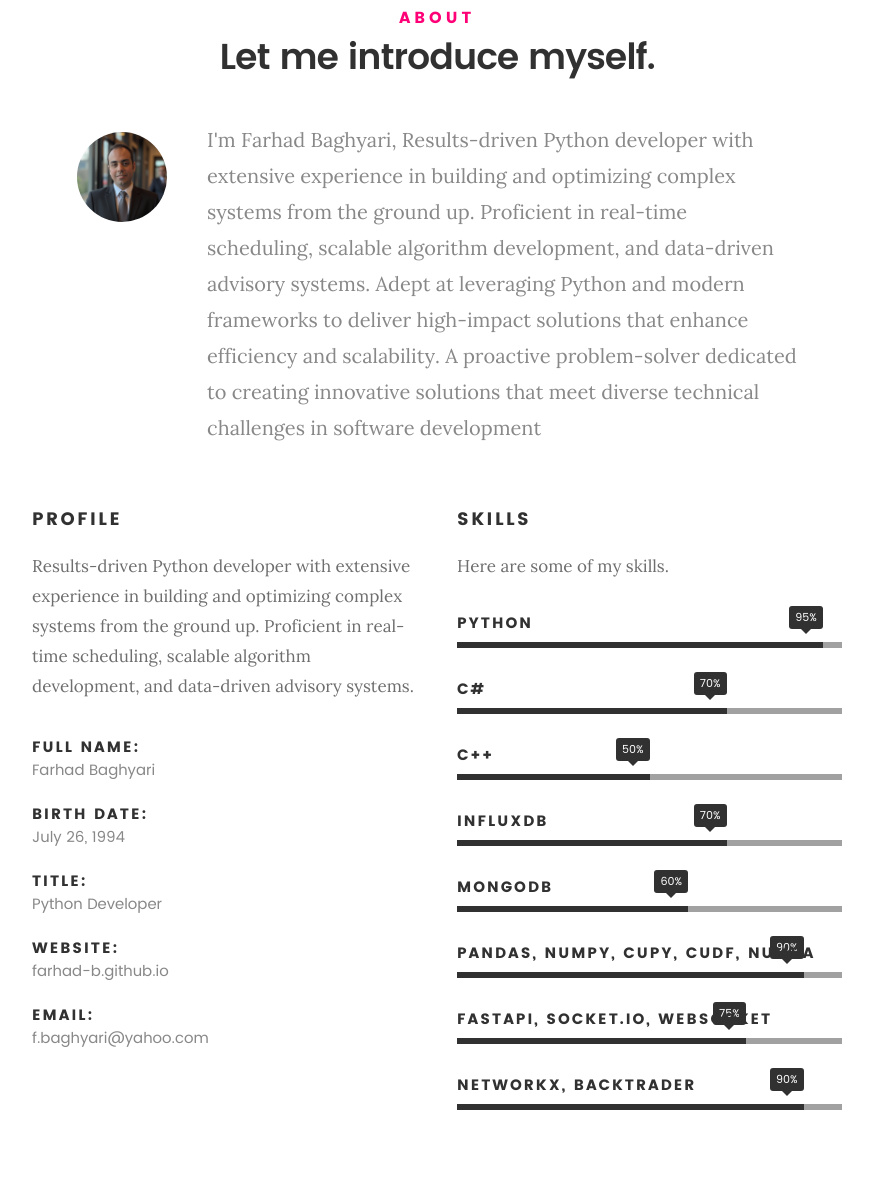
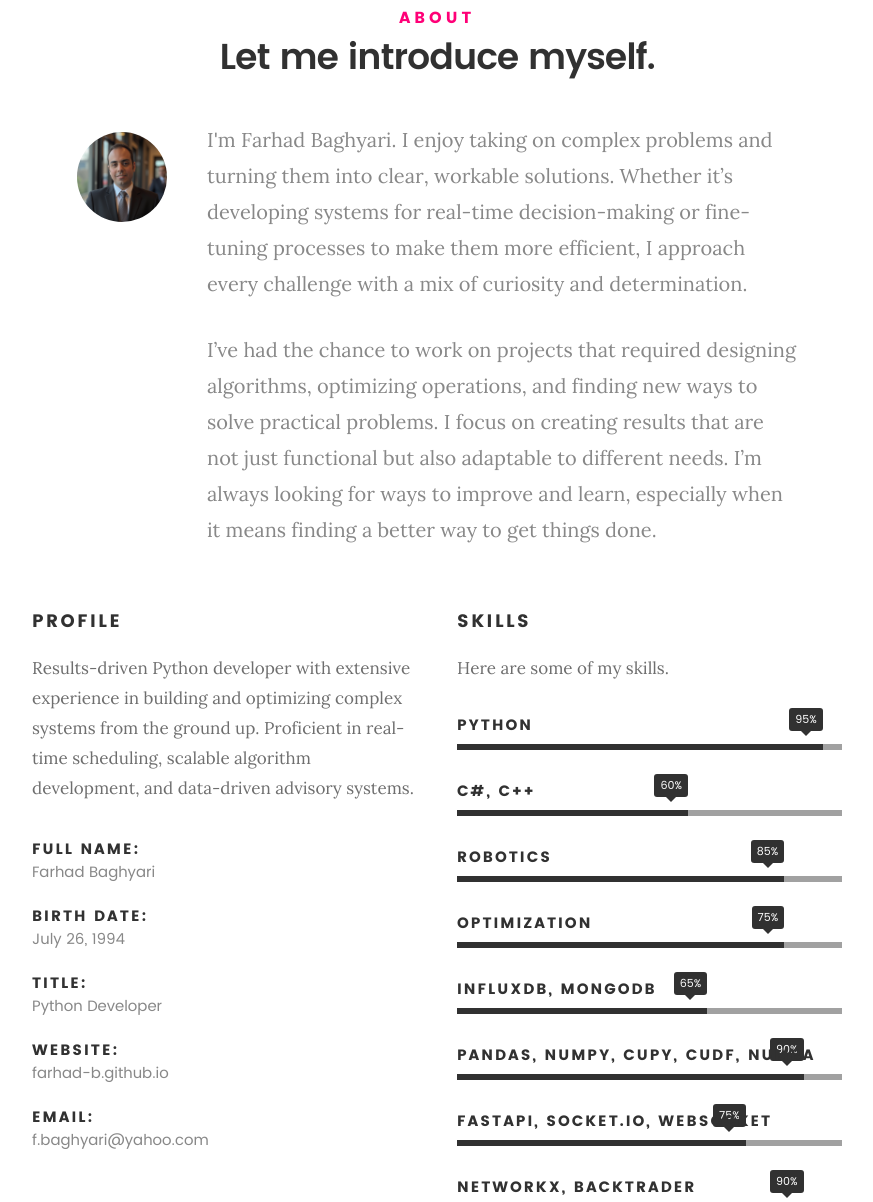
Before and after one commit to farhad-b/farhad-b.github.io, a plain HTML site: page index.html in a window 1280 px wide. Shown: the part 917-2119 px from the top of the page, without its empty margins (203-1076 px from the left). Drawn offline with Linux system fonts and the light colour scheme; files whose address does not match are found by name.

Commit message:
updated readme and skills

```diff
--- a/index.html
+++ b/index.html
@@ -110,11 +110,16 @@
    				<img src="images/Farhad.png" alt="Profile Picture">
 
    				<p class="lead">
-					I'm Farhad Baghyari,
-					Results-driven Python developer with extensive experience in building and optimizing complex systems from the ground up.
-					Proficient in real-time scheduling, scalable algorithm development, and data-driven advisory systems.
-					Adept at leveraging Python and modern frameworks to deliver high-impact solutions that enhance efficiency and scalability.
-					A proactive problem-solver dedicated to creating innovative solutions that meet diverse technical challenges in software development
+					I'm Farhad Baghyari.
+					I enjoy taking on complex problems and turning them into clear, workable solutions.
+					Whether it’s developing systems for real-time decision-making or fine-tuning processes to make them more efficient,
+					I approach every challenge with a mix of curiosity and determination.
+				</p>
+
+					<p class="lead">
+					I’ve had the chance to work on projects that required designing algorithms, optimizing operations, and finding new ways to solve practical problems.
+					I focus on creating results that are not just functional but also adaptable to different needs.
+					I’m always looking for ways to improve and learn, especially when it means finding a better way to get things done.
 				</p>
    			</div>
 
@@ -167,20 +172,20 @@
 						<strong>Python</strong>
 					</li>
 					<li>
-						<div class="progress percent70"><span>70%</span></div>
-						<strong>C#</strong>
+						<div class="progress percent60"><span>60%</span></div>
+						<strong>C#, C++</strong>
 					</li>
 					<li>
-						<div class="progress percent50"><span>50%</span></div>
-						<strong>C++</strong>
+						<div class="progress percent85"><span>85%</span></div>
+						<strong>Robotics</strong>
 					</li>
 					<li>
-						<div class="progress percent70"><span>70%</span></div>
-						<strong>Influxdb</strong>
+						<div class="progress percent85"><span>75%</span></div>
+						<strong>Optimization</strong>
 					</li>
 					<li>
-						<div class="progress percent60"><span>60%</span></div>
-						<strong>MongoDB</strong>
+						<div class="progress percent65"><span>65%</span></div>
+						<strong>Influxdb, MongoDB</strong>
 					</li>
 					<li>
 						<div class="progress percent90"><span>90%</span></div>
```
